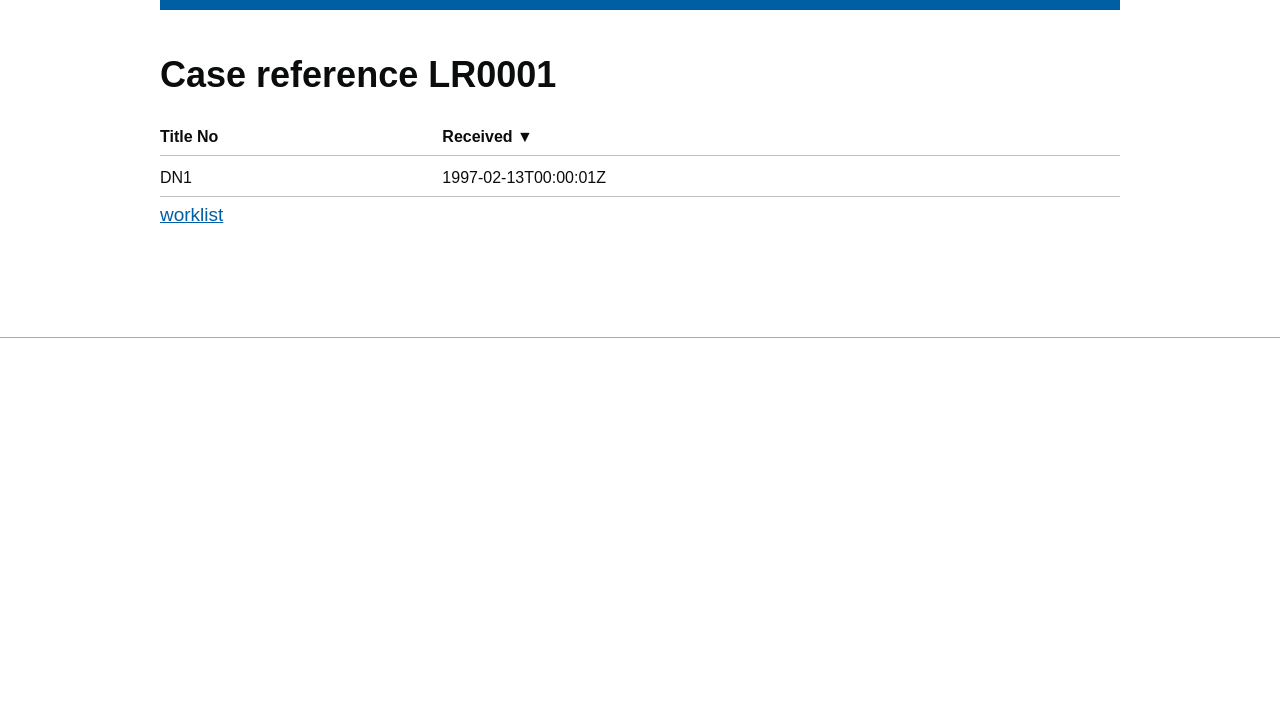
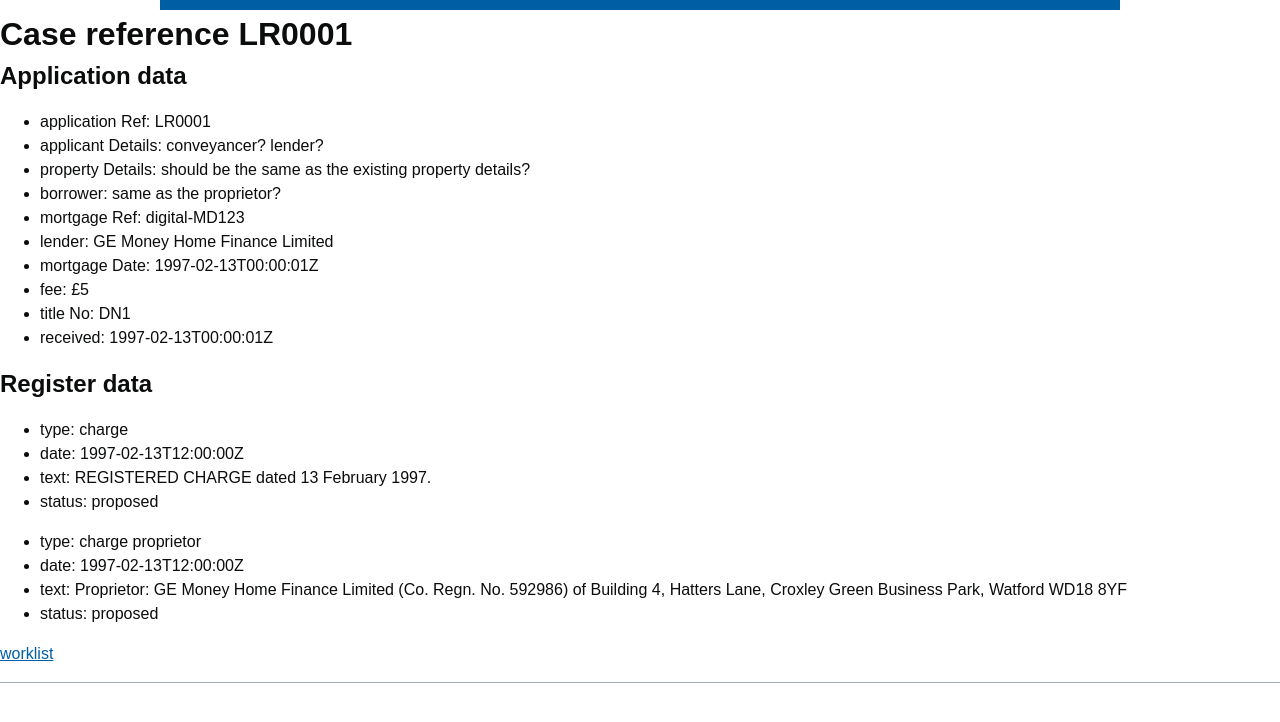
Before and after one commit to AndyPorter/casework-prototypes, a Flask app: page /cases/LR0001 in a window 1280 px wide. Shown: the part 46-768 px from the top of the page. Run offline with Flask 2, Linux system fonts and the light colour scheme.

Commit message:
display all received data

```diff
--- a/app/static/data/casework/LR0001.json
+++ b/app/static/data/casework/LR0001.json
@@ -1,21 +1,31 @@
 {
   "case": {
-    "titleNumber": "DN1",
-    "applicationReference": "LR0001",
-    "dateReceived": "1997-02-13T00:00:01Z",
+    "application" : {
+      "titleNumber": "DN1",
+      "applicationReference": "LR0001",
+      "mortgageDate": "1997-02-13T00:00:01Z",
+      "lenderName": "GE Money Home Finance Limited",
+      "borrowerName": "same as the proprietor?",
+      "feeData" : "£5",
+      "mortgageRef" : "digital-MD123",
+      "propertyDetails" : "should be the same as the existing property details?",
+      "applicantDetails" : "conveyancer? lender?",
+      "dateReceived": "1997-02-13T00:00:01Z"
+    },
     "entries": [
       {
         "type": "charge",
         "date": "1997-02-13T12:00:00Z",
-        "text": "REGISTERED CHARGE dated 13 February 1997."
+        "text": "REGISTERED CHARGE dated 13 February 1997.",
+        "status" : "proposed"
       },
       {
         "type": "charge proprietor",
         "date": "1997-02-13T12:00:00Z",
-        "text": "Proprietor: GE Money Home Finance Limited (Co. Regn. No. 592986) of Building 4, Hatters Lane, Croxley Green Business Park, Watford WD18 8YF"
+        "text": "Proprietor: GE Money Home Finance Limited (Co. Regn. No. 592986) of Building 4, Hatters Lane, Croxley Green Business Park, Watford WD18 8YF",
+        "status" : "proposed"
       }
-    ],
-    "mortgageDate": "1997-02-13T00:00:01Z",
-    "lender": "GE Money Home Finance Limited"
+    ]
+
   }
 }
--- a/app/templates/casework/case.html
+++ b/app/templates/casework/case.html
@@ -7,7 +7,7 @@ Case
 {% endblock %}
 
 {% block head %}
-  <link href="{{ prototypes_asset_path }}stylesheets/transfer.css" media="screen" rel="stylesheet" type="text/css">
+
 {% endblock %}
 
 {% block content %}
@@ -18,25 +18,34 @@ Case
 
     <div class="inner-block">
 
-      <h1 class="heading-large">Case reference {{ data.case.applicationReference }} </h1>
+      <h1 class="heading-large">Case reference {{ data.case.application.applicationReference }} </h1>
 
-      <table class="casework-dashboard">
-        <thead>
-          <tr>
-            <th scope="col">Title No</th>
-            <th scope="col">Received ▼</th>
 
-          </tr>
-        </thead>
-        <tbody>
+      <h2>Application data</h2>
+      <ul>
+        <li>application Ref: {{ data.case.application.applicationReference }}</li>
+        <li>applicant Details: {{ data.case.application.applicantDetails }}</li>
+        <li>property Details: {{ data.case.application.propertyDetails }}</li>
+        <li>borrower: {{ data.case.application.borrowerName }}</li>
+        <li>mortgage Ref: {{ data.case.application.mortgageRef }}</li>
+        <li>lender: {{ data.case.application.lenderName }}</li>
+        <li>mortgage Date: {{ data.case.application.mortgageDate }}</li>
 
-          <tr>
-            <td>{{ data.case.titleNumber }}</td>
-            <td>{{ data.case.dateReceived }}</td>
-          </tr>
+        <li>fee: {{ data.case.application.feeData }}</li>
+        <li>title No: {{ data.case.application.titleNumber }}</li>
+        <li>received: {{ data.case.application.dateReceived }}</li>
+      </ul>
 
-        </tbody>
-      </table>
+      <h2>Register data</h2>
+      {% for entry in data.case.entries %}
+      <ul>
+      <li>type: {{ entry.type }}</li>
+      <li>date: {{ entry.date }}</li>
+      <li>text: {{ entry.text }}</li>
+      <li>status: {{ entry.status }}</li>
+      </ul>
+      {% endfor %}
+
 
       <p><a href="/cases">worklist</a></p>
 
```
